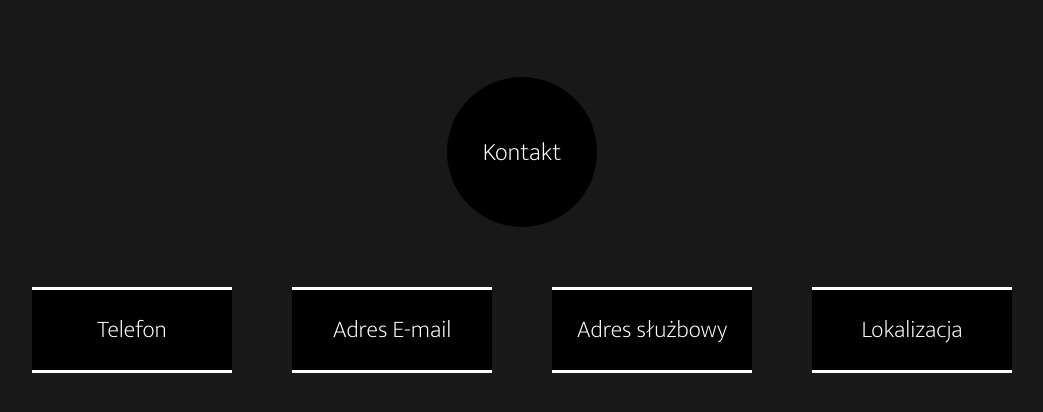
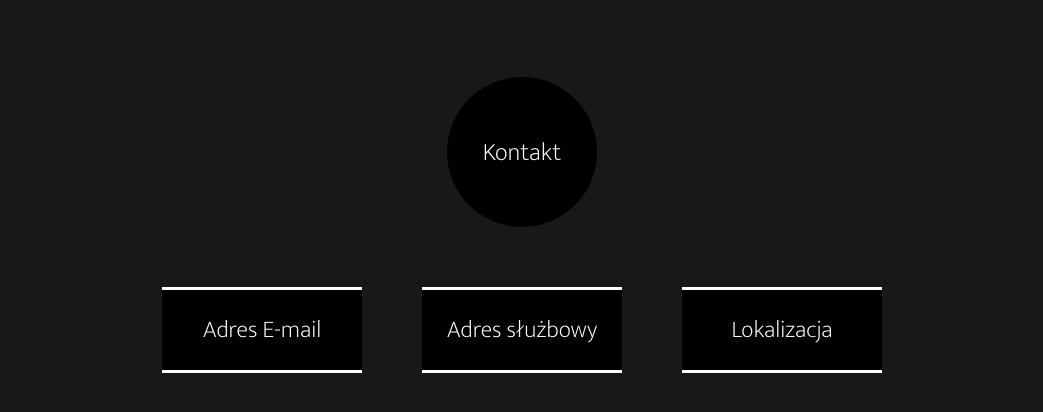
Before and after one commit to Pum2A/aboutme-website, a plain HTML site: page index.html in a window 1280 px wide. Both pictures are taken after a click on the element "Telefon". Shown: the part 1250-1662 px from the top of the page, without its empty margins (118-1161 px from the left). Drawn offline with nearby package versions, Linux system fonts and the light colour scheme.

Commit message:
js contact deleting tests - to fix

```diff
--- a/css/style.css
+++ b/css/style.css
@@ -283,6 +283,8 @@ main{
     cursor: pointer;
     transition: 0.5s;
 }
+
+
 .email2:hover{
     background-color: #121010;
     transition: 0.5s;
--- a/index.html
+++ b/index.html
@@ -68,11 +68,11 @@
         <div class="contact-title">
             <div class="contact-text">Kontakt</div>
         </div>
-            <div class="contact-content">
-                <p class="tel">Telefon</p>
-                <p class="email">Adres E-mail</p>
-                <p class="email2">Adres służbowy</p>
-                <p class="localization">Lokalizacja</p>
+            <div id="contactContent" class="contact-content">
+                <p id="contactP" class="tel">Telefon</p>
+                <p id="contactP" class="email">Adres E-mail</p>
+                <p id="contactP" class="email2">Adres służbowy</p>
+                <p id="contactP" class="localization">Lokalizacja</p>
             </div>
     </main>
     <footer>
--- a/script.js
+++ b/script.js
@@ -5,6 +5,8 @@ const styleNav = getComputedStyle(nav);
 const search = document.querySelector('#search')
 const searchInput = document.querySelector('#inputSearch')
 const styleSearchInput = getComputedStyle(inputSearch)
+
+
 
 hamburger.addEventListener('click', () => {
     if(styleNav.display == 'none') {
@@ -32,3 +34,9 @@ search.addEventListener('click', () => {
         search.innerText = 'search';
     }
 });
+document.querySelector('#contactContent').addEventListener('click', (event) => {
+    if(event.target.id === 'contactP'){
+        event.target.style.display = 'none'
+    }
+
+})
```
